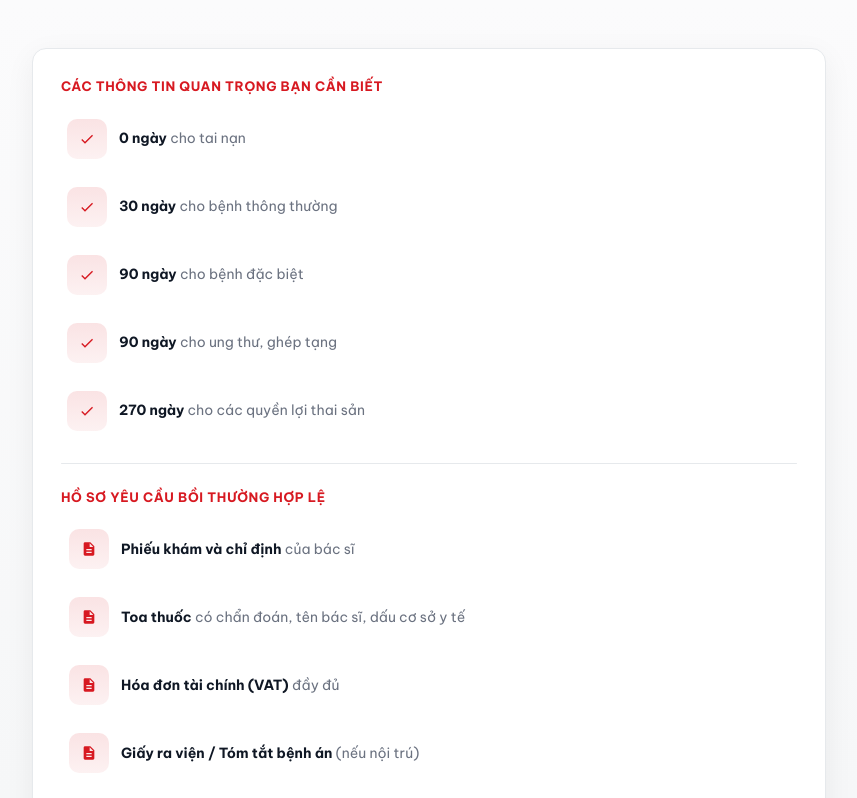
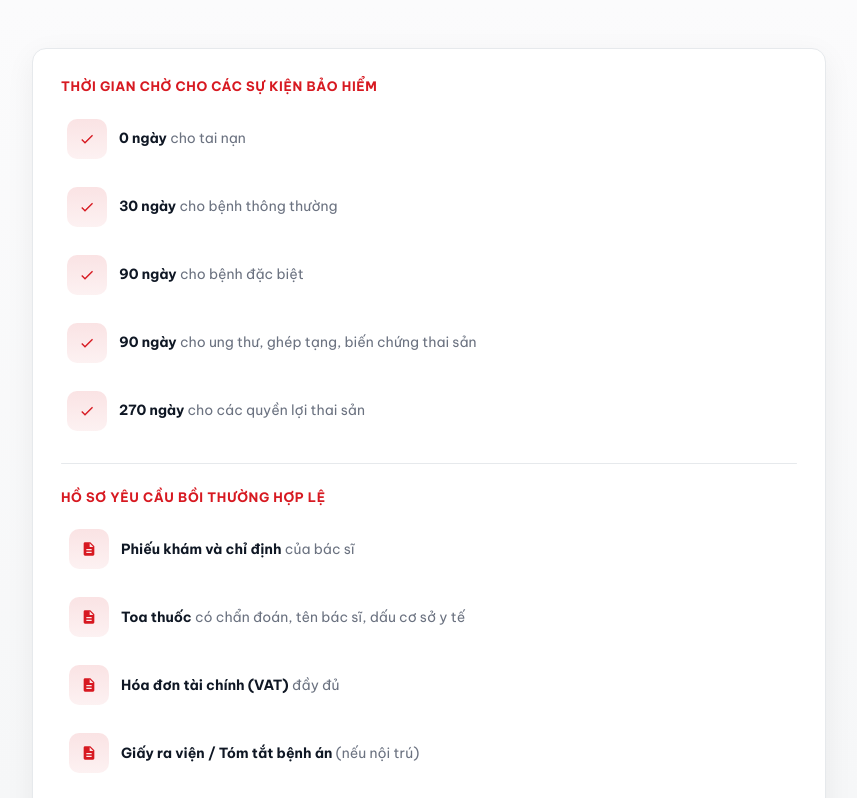
Before and after one commit to phongkt50b/trogiup, a plain HTML site: page index.html in a window 1280 px wide. Shown: the top 798 px of the page, without its empty margins (211-1068 px from the left). Drawn offline with Linux system fonts and the light colour scheme.

Commit message:
Update index.html

```diff
--- a/index.html
+++ b/index.html
@@ -147,7 +147,7 @@
     <main class="wrap">
         <section class="card">
             <!-- Important Info Section -->
-            <h2 id="important-info">Các thông tin quan trọng bạn cần biết</h2>
+            <h2 id="important-info">Thời gian chờ cho các sự kiện bảo hiểm</h2>
             <ul class="icon-list" role="list">
                 <li class="icon-item">
                     <div class="icon-dot" aria-hidden="true">
@@ -171,7 +171,7 @@
                     <div class="icon-dot" aria-hidden="true">
                         <svg viewBox="0 0 24 24"><path d="M9 16.17L4.83 12l-1.42 1.41L9 19 21 7l-1.41-1.41L9 16.17z"/></svg>
                     </div>
-                    <div class="icon-text"><strong>90 ngày</strong> cho ung thư, ghép tạng</div>
+                    <div class="icon-text"><strong>90 ngày</strong> cho ung thư, ghép tạng, biến chứng thai sản</div>
                 </li>
                 <li class="icon-item">
                     <div class="icon-dot" aria-hidden="true">
```
